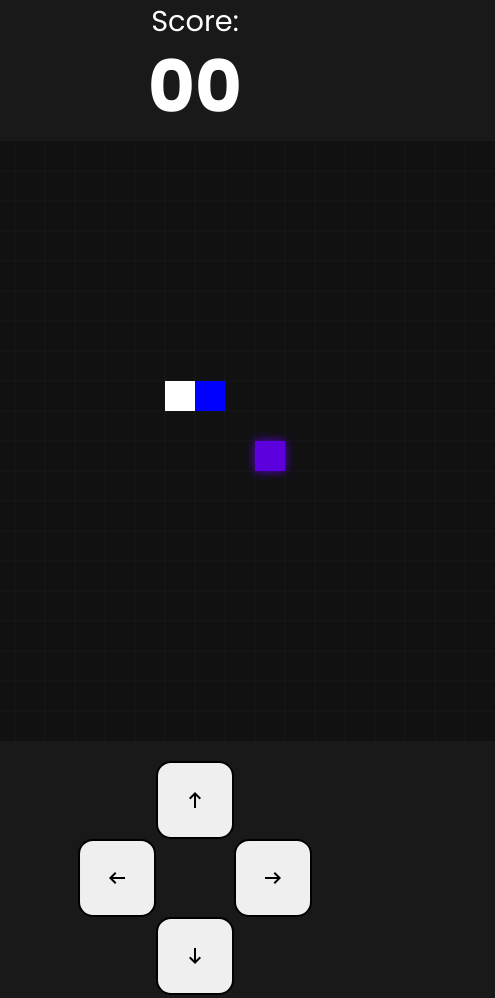
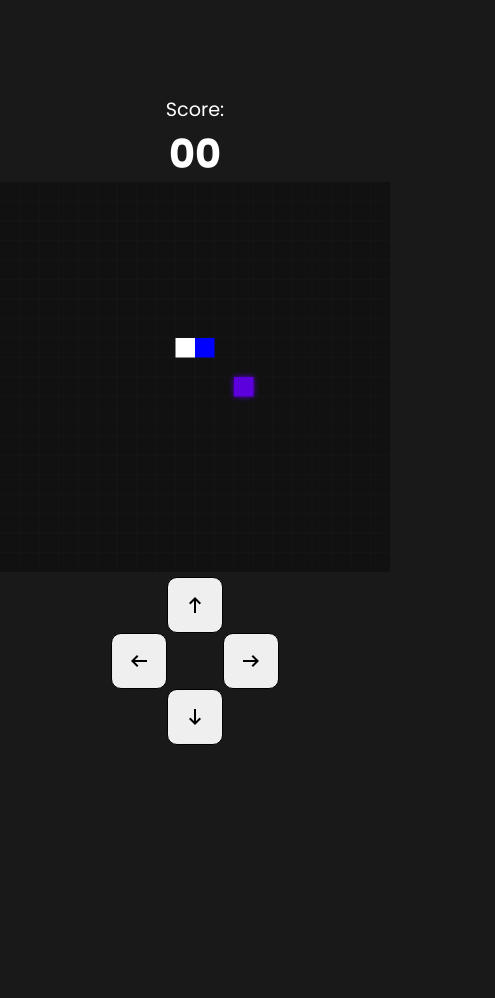
Before and after one commit to jordanferreiraa/snake-game, a plain HTML site: page index.html in a window 390 px wide. Shown: the whole page, 495 px wide, since content can reach past the window. After the commit the page ends 844 px from the top, so only its background shows below. Drawn offline with nearby package versions, Linux system fonts and the light colour scheme.

Commit message:
fix: canvas responsiveness

```diff
--- a/css/style.css
+++ b/css/style.css
@@ -83,16 +83,16 @@ canvas {
     "left . right"
     ". down ."
   ;
-  margin: 20px auto;
+  margin: 5px auto;
 }
 
 .setinhas .btn {
   display: flex;
   align-items: center;
   justify-content: center;
-  padding: 25px;
-  border: 2px solid black;
-  border-radius: 15px;
+  padding: 15px;
+  border: 1px solid black;
+  border-radius: 10px;
 }
 
 .btn-right {
@@ -116,4 +116,23 @@ canvas {
   .setinhas {
     display: grid;
   }
+
+  body {
+    overflow: hidden;
+    min-height: 100vh;
+  }
+
+  canvas {
+    width: 100%;
+  }
+
+  .score {
+    font-size: 1.2rem;
+  }
+
+  .score--value {
+    font-size: 2.5rem;
+    margin: 0;
+    height: 58px;
+  }
 }
```
